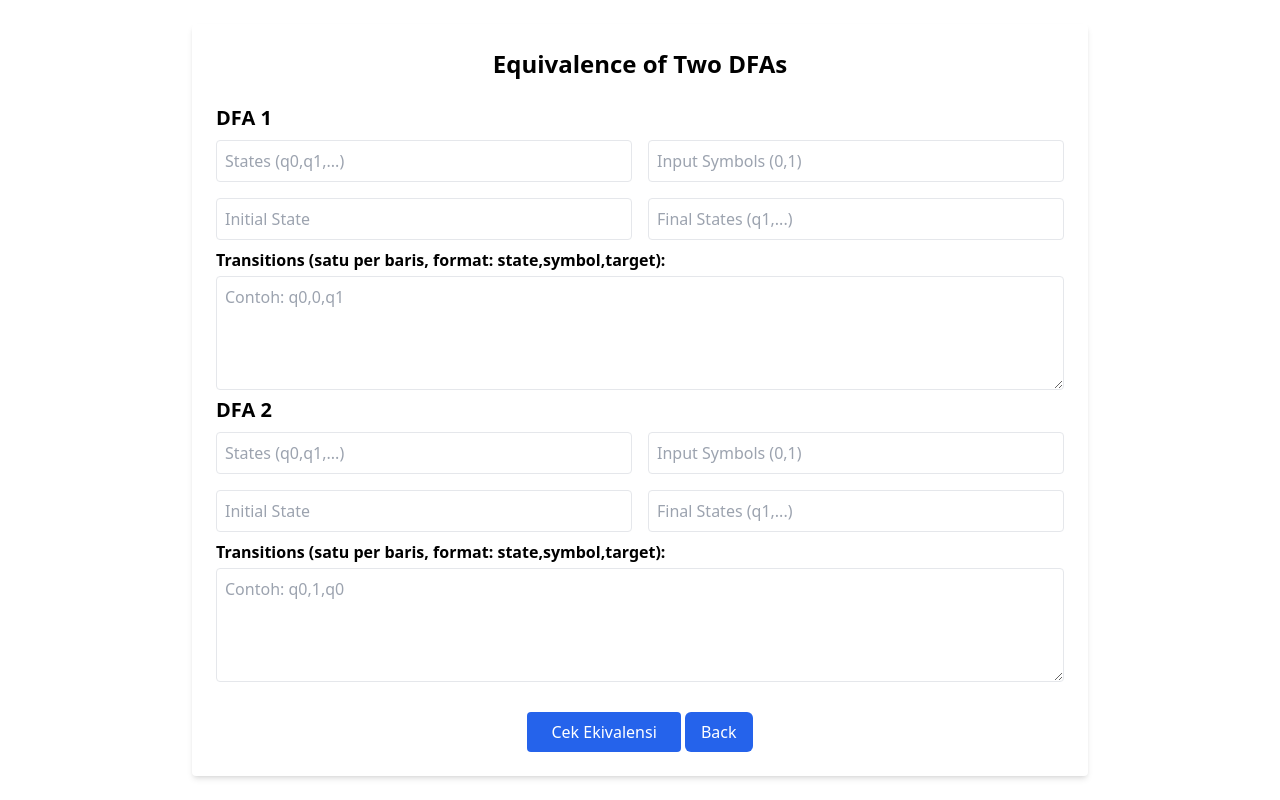
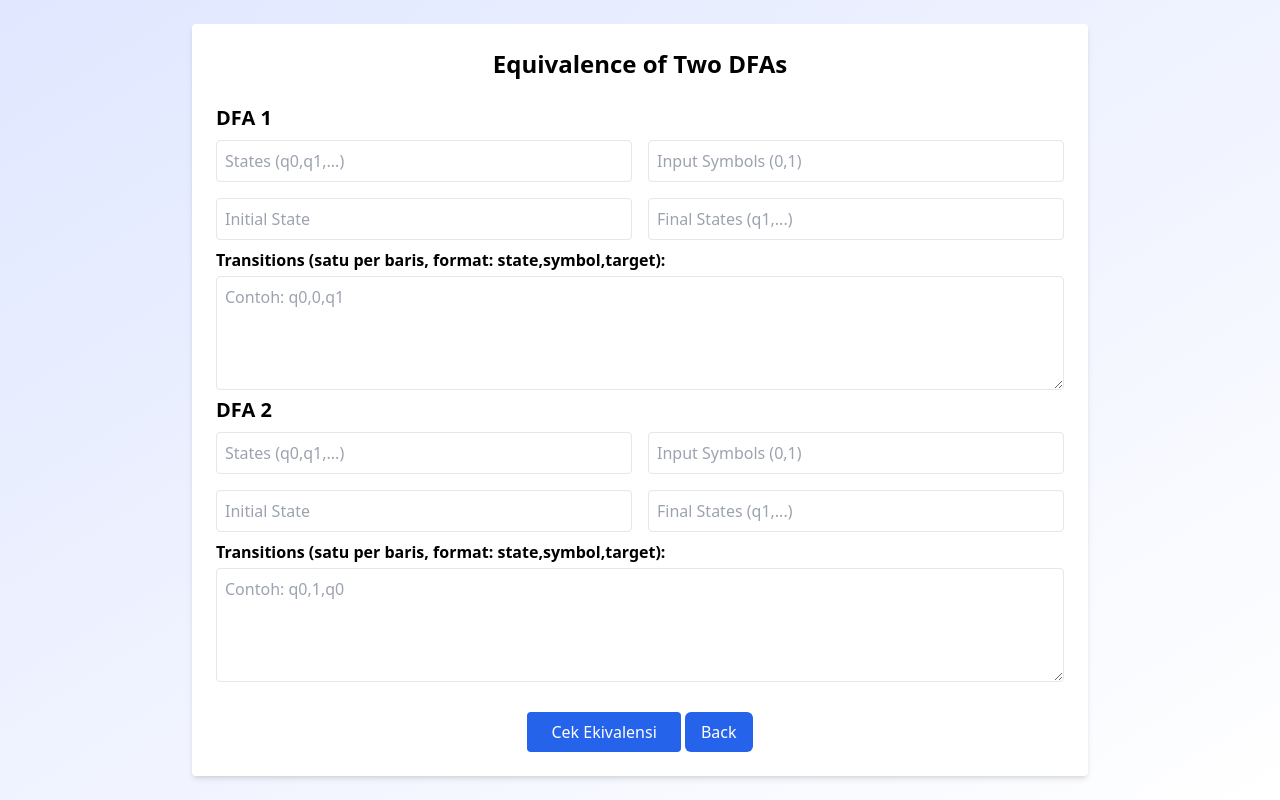
Before and after one commit to naufalfzml/tba-dfa-nfa, a Flask app: page /equivalence in a window 1280 px wide. Run offline with Flask 3, Linux system fonts and the light colour scheme.

Commit message:
bgbgbgbbgbgbgggggg

```diff
--- a/app/templates/equivalent.html
+++ b/app/templates/equivalent.html
@@ -6,7 +6,7 @@
   <link href="{{ url_for('static', filename='../static/output.css') }}" rel="stylesheet" />
   <title>Cek Ekivalensi DFA</title>
 </head>
-<body class="bg-gray-50 min-h-screen p-6">
+<body class="bg-gradient-to-br from-indigo-100 to-white min-h-screen p-6">
   <div class="max-w-4xl mx-auto bg-white shadow-md rounded p-6">
     <h1 class="text-2xl font-bold mb-6 text-center">Equivalence of Two DFAs</h1>
 
--- a/app/templates/minimization.html
+++ b/app/templates/minimization.html
@@ -7,7 +7,7 @@
     <link rel="icon" href="{{ url_for('static', filename='image.png') }}" type="image/x-icon">
     <title>DFA Minimization</title>
 </head>
-<body class="bg-gray-50 min-h-screen p-6">
+<body class="bg-gradient-to-br from-indigo-100 to-white min-h-screen p-6">
   <div class="max-w-4xl mx-auto bg-white shadow-md rounded p-6">
     <h1 class="text-2xl font-bold mb-4">DFA Minimization</h1>
 
--- a/app/templates/regex_to_nfa.html
+++ b/app/templates/regex_to_nfa.html
@@ -7,7 +7,7 @@
   <link rel="icon" href="{{ url_for('static', filename='image.png') }}" type="image/x-icon">
   <title>Regex to NFA Converter</title>
 </head>
-<body class="bg-gray-100 font-sans text-gray-800">
+<body class="bg-gradient-to-br from-indigo-100 to-white min-h-screen p-6">
 
     <div class="max-w-3xl mx-auto px-4 py-8">
         <h1 class="text-3xl font-bold text-center text-gray-700 mb-8">Regex to NFA Converter</h1>
```
